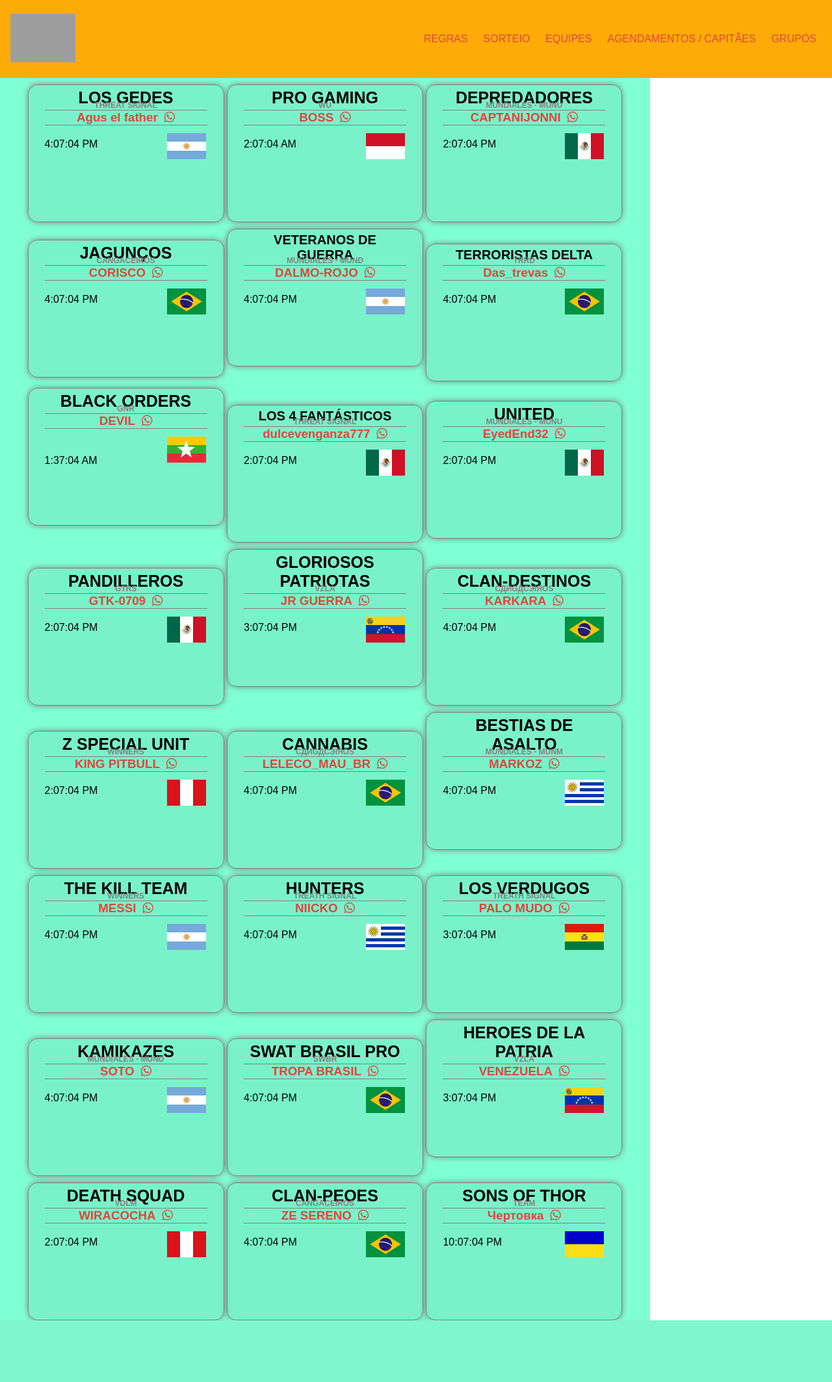
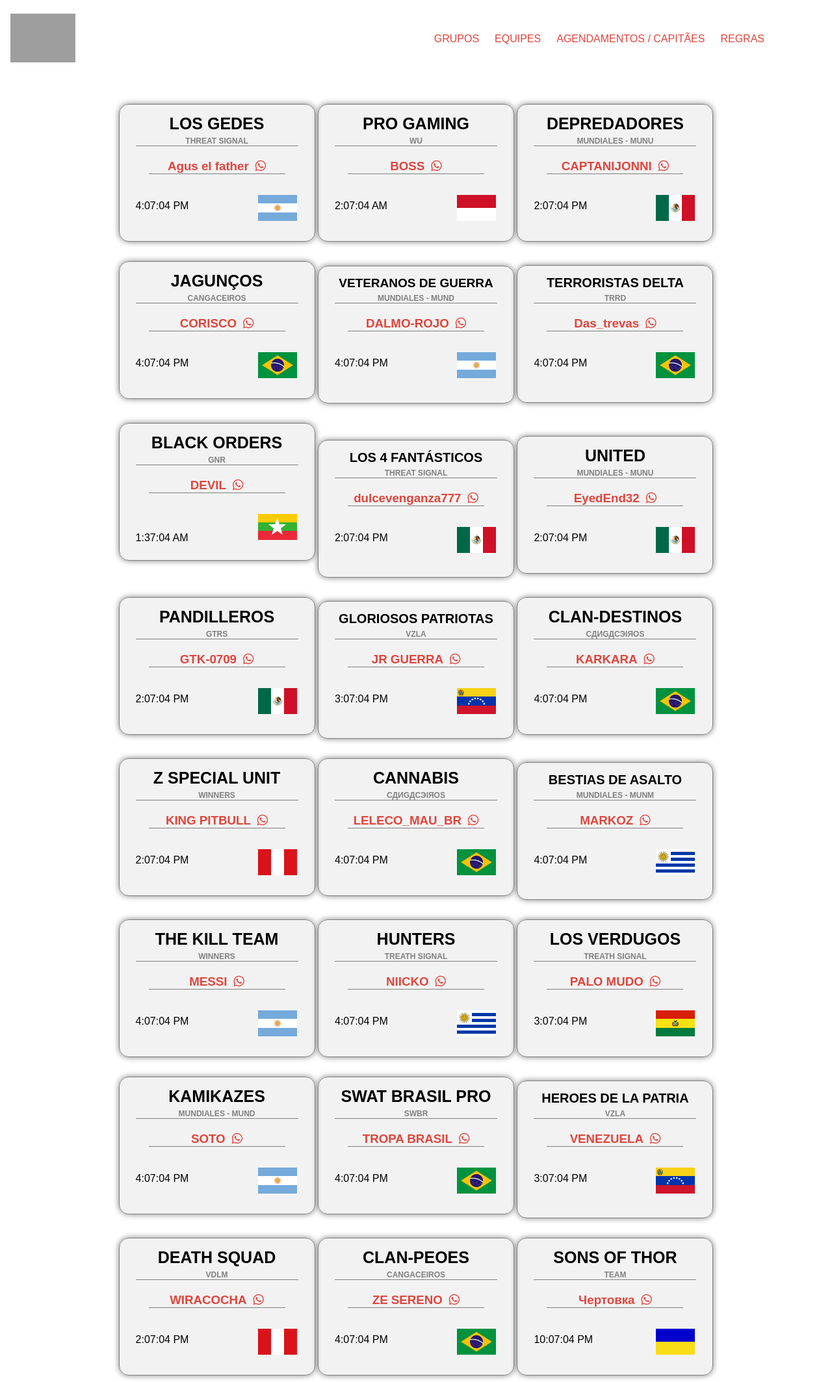
Before and after one commit to adrianomartiliano/WWC, a PHP site: page /card-capitao.php in a window 1280 px wide. Shown: the whole page at 65% size. Before the commit the page ends 2032 px from the top, so only its background shows below. Run offline with PHP 8.4, Linux system fonts and the light colour scheme; some libraries are stand-ins or nearby versions; grey boxes are pictures that could not be loaded.

```diff
--- a/card-capitao.php
+++ b/card-capitao.php
@@ -9,17 +9,11 @@
     <link rel="stylesheet" href="css/style.css">
     <title>wwc</title>
 
-    <style>
-        .card {
-
-        }
-    </style>
-
 </head>
 <body>
 
     <?php
-        include 'menu.html';
+        require_once 'menu.html';
     ?>
 
     <div class="conteudo">
@@ -66,7 +60,7 @@
         </div>
     </div><!--JAGUNÇOS-->
     <div class="card">
-        <div class="nome-equipe"><h1 style="font-size:20px">VETERANOS DE GUERRA</h1><h4>MUNDIALES - MUND</h4></div>
+        <div class="nome-equipe"><h1 style="font-size:19px">VETERANOS DE GUERRA</h1><h4>MUNDIALES - MUND</h4></div>
         <div class="nome-capitao"><h3><a href="https://api.whatsapp.com/send?phone=5491159140895">DALMO-ROJO<span class="icon-whats"><i class="fa-brands fa-whatsapp"></i></span></h3></a></div>
         <div class="horario">
         <div class="hor-atual">
@@ -129,8 +123,8 @@
         </div>
     </div><!--PANDILLEROS-->
     <div class="card">
-        <div class="nome-equipe"><h1>GLORIOSOS PATRIOTAS</h1><h4>VZLA</h4></div>
-        <div class="nome-capitao"><h3><a href="whatsapp.com/send?phone=5804141467464">JR GUERRA<span class="icon-whats"><i class="fa-brands fa-whatsapp"></i></span></h3></a></div>
+        <div class="nome-equipe"><h1 style="font-size:20px">GLORIOSOS PATRIOTAS</h1><h4>VZLA</h4></div>
+        <div class="nome-capitao"><h3><a href="https://api.whatsapp.com/send?phone=5804141467464">JR GUERRA<span class="icon-whats"><i class="fa-brands fa-whatsapp"></i></span></h3></a></div>
         <div class="horario">
             <div class="hor-atual">
                 <p id="jrguerra" onload="horaJrguerra();"></p>
@@ -169,8 +163,8 @@
         </div>
     </div><!--CANNABIS-->
     <div class="card">
-        <div class="nome-equipe"><h1>BESTIAS DE ASALTO</h1><h4>MUNDIALES - MUNM</h4></div>
-        <div class="nome-capitao"><h3><a href="whatsapp.com/send?phone=59892234054">MARKOZ<span class="icon-whats"><i class="fa-brands fa-whatsapp"></i></span></h3></a></div>
+        <div class="nome-equipe"><h1 style="font-size:20px">BESTIAS DE ASALTO</h1><h4>MUNDIALES - MUNM</h4></div>
+        <div class="nome-capitao"><h3><a href="https://api.whatsapp.com/send?phone=59892234054">MARKOZ<span class="icon-whats"><i class="fa-brands fa-whatsapp"></i></span></h3></a></div>
         <div class="horario">
             <div class="hor-atual">
                 <p id="markoz" onload="horaMarkoz();"></p>
@@ -229,8 +223,8 @@
         </div>
     </div><!--SWAT BRASIL PRO-->
     <div class="card">
-        <div class="nome-equipe"><h1>HEROES DE LA PATRIA</h1><h4>VZLA</h4></div>
-        <div class="nome-capitao"><h3><a href="whatsapp.com/send?phone=556199293216">VENEZUELA<span class="icon-whats"><i class="fa-brands fa-whatsapp"></i></span></h3></a></div>
+        <div class="nome-equipe"><h1 style="font-size:20px">HEROES DE LA PATRIA</h1><h4>VZLA</h4></div>
+        <div class="nome-capitao"><h3><a href="https://api.whatsapp.com/send?phone=556199293216">VENEZUELA<span class="icon-whats"><i class="fa-brands fa-whatsapp"></i></span></h3></a></div>
         <div class="horario">
             <div class="hor-atual">
                 <p id="venezuela" onload="horaVenezuela();"></p>
--- a/css/card-capitao.css
+++ b/css/card-capitao.css
@@ -5,7 +5,7 @@
             height: 200px;
             display: inline-block;
             border-radius: 15px;
-            margin-top: 10px;
+            margin-top: 30px;
             background-color: rgba(0, 0, 0, 0.05);
             box-shadow: 0 0 10px gray;
             border: 1px solid gray;
@@ -16,6 +16,7 @@
         }
         .nome-capitao{
             border-bottom: 1px solid gray;
+            margin: 20px;
         }
         .nome-capitao .icon-whats{
             margin-left: 10px;
@@ -26,9 +27,10 @@
         }
         h1{
             font-size: 25px;
+            margin-top: 10px;
         }
         h4{
-            margin-top: -10px;
+            margin-top: 5px;
             font-size: 12px;
             color: gray;
         }
@@ -40,9 +42,9 @@
             margin-top: 20px;
         }
         .conteudo {
-            width: 1000px;
-            height: 100%;
-            background-color: aquamarine;
+            width: 1200px;
+            margin: 0 auto;
+            padding: 10px;
         }
         @media (max-width: 600px){
             .conteudo{
@@ -51,6 +53,5 @@
             }
             .card{
                 width: 80%;
-                margin: 10px auto;
             }
         }
--- a/css/menu.css
+++ b/css/menu.css
@@ -10,14 +10,15 @@ a {
     font-style:normal;
 }
 #nav a:hover{
-    background-color: #ffab07;
+    background-color: white;
 }
 header img {
     width: 100px;
     padding: 0;
 }
 #header{
-    background-color: #ffab07;
+    width: 1200px;
+    background-color: white;
     box-sizing: border-box;
     height: 120px;
     padding: 1rem;
--- a/index.php
+++ b/index.php
@@ -39,6 +39,7 @@
         <h4>21 - TEAM - SONS OF THOR</h4>
         <h4>22 - MUNM - BESTIAS DE ASALTO</h4>
         <h4>23 - CAN - CLAN-PEÕES</h4>
+        <h4>24 - MUNU - DEPREDADORES</h4>
 
     </div>
     </div>
--- a/menu.html
+++ b/menu.html
@@ -1,5 +1,11 @@
 <link rel="stylesheet" href="css/menu.css">
-
+<style>
+    #nav a:hover{
+    background-color: white;
+    transition: 0.5s;
+    border-radius: 9px;
+}
+</style>
 <header id="header">
     <a href="index.php"><img src="images/wwc2.png" alt=""></a>
     <nav id="nav">
@@ -7,11 +13,10 @@
             <span id="hamburger"></span>
         </button>
         <ul id="menu">
+            <li><a href="#">GRUPOS</a></li>
+            <li><a href="equipes.php">EQUIPES</a></li>
+            <li><a href="card-capitao.php">AGENDAMENTOS / CAPITÃES</a></li>
             <li><a href="regras.php">REGRAS</a></li>
-            <li><a href="#">SORTEIO</a></li>
-            <li><a href="#">EQUIPES</a></li>
-            <li><a href="card-capitao.php">AGENDAMENTOS / CAPITÃES</a></li>
-            <li><a href="#">GRUPOS</a></li>
         </ul>
     </nav>
 </header>
```
Also changed, not shown: other parts of card-capitao.php (+16 -16 lines), equipes.php (added, +41 -0 lines), regras.php (+7 -1 lines).
